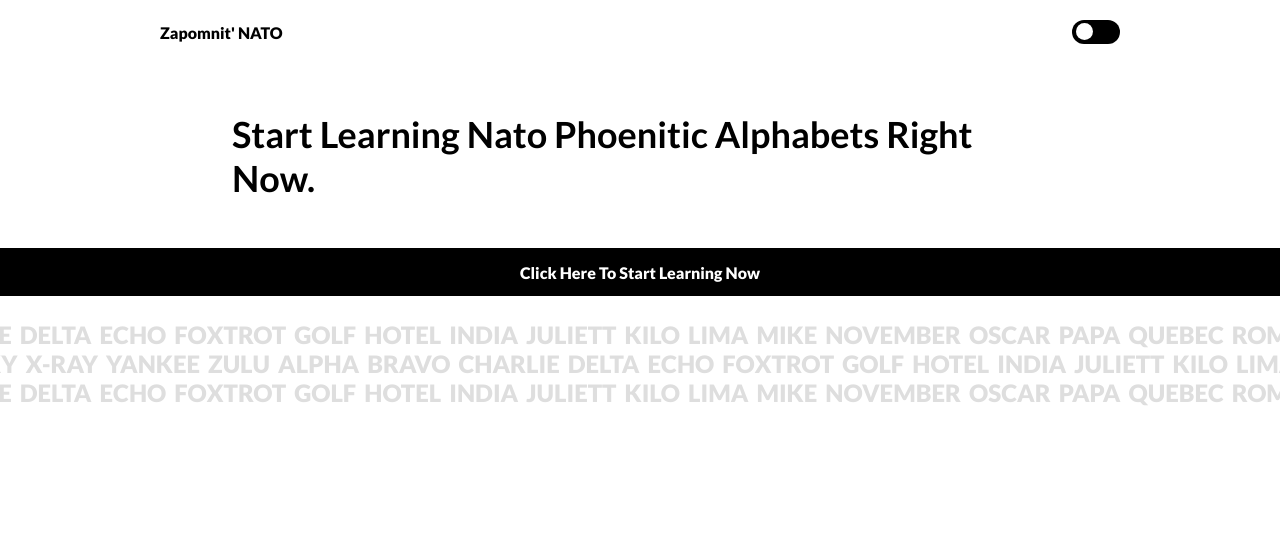
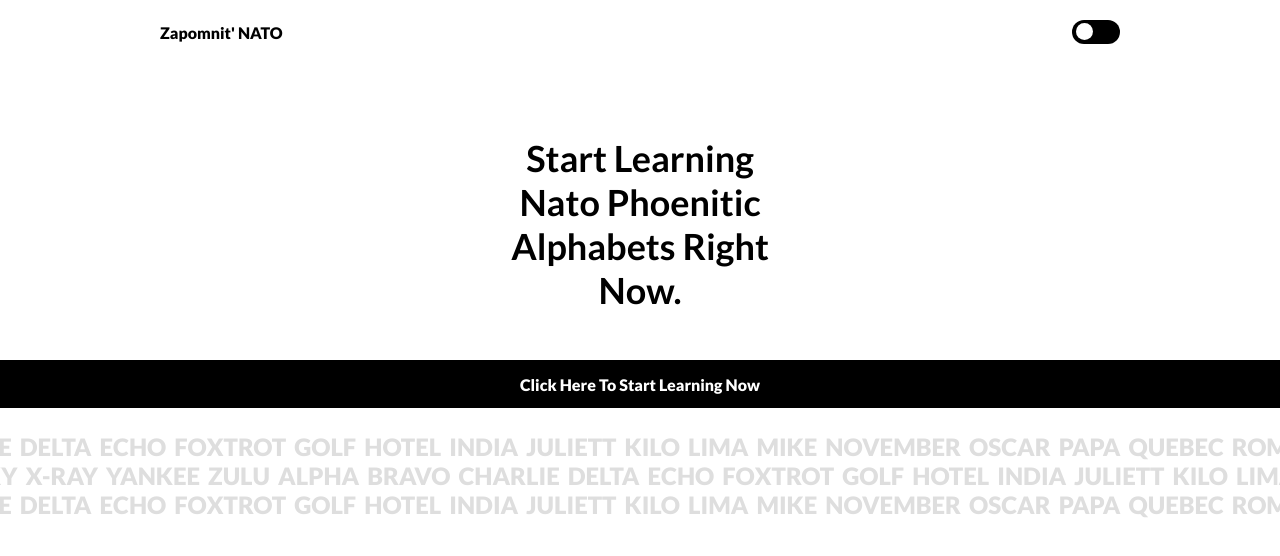
Before and after one commit to safin-sys/zapomnit-nato, a Next.js app: page / in a window 1280 px wide. Shown: the top 556 px of the page. Built offline with nearby package versions, Linux system fonts and the light colour scheme.

Commit message:
hero animation

```diff
--- a/components/Hero.jsx
+++ b/components/Hero.jsx
@@ -1,11 +1,19 @@
 import style from '../styles/Hero.module.scss'
+import 'animate.css'
+import { useRef } from 'react'
 
 export const Hero = () => {
+    const btnP = useRef();
+    const handleHover = () => {
+        btnP.current.classList.add('animate__rubberBand')
+        setTimeout(() => {
+            btnP.current.classList.remove('animate__rubberBand')
+        }, 500)
+    }
     return (
         <div className={style.hero}>
             <h1>Start Learning Nato Phoenitic Alphabets Right Now.</h1>
-            <button>Click Here To Start Learning Now</button>
-            <span></span>
+            <button onMouseEnter={handleHover}><p ref={btnP} className="animate__animated ">Click Here To Start Learning Now</p></button>
         </div>
     )
 }
--- a/components/Navbar.jsx
+++ b/components/Navbar.jsx
@@ -18,7 +18,7 @@
         }, 1000)
     }
     return (
-        <nav className={style.navbar}>
+        <nav className={`${style.navbar} container`}>
             <h1>Zapomnit' NATO</h1>
             <label className="switch">
                 <input type="checkbox" ref={input} onClick={handleClick} />
--- a/package.json
+++ b/package.json
@@ -4,10 +4,11 @@
   "private": true,
   "scripts": {
     "dev": "next dev",
-    "build": "next build",
+    "build": "next build && next export",
     "start": "next start"
   },
   "dependencies": {
+    "animate.css": "^4.1.1",
     "next": "10.1.3",
     "react": "17.0.2",
     "react-dom": "17.0.2",
--- a/pages/index.js
+++ b/pages/index.js
@@ -17,14 +17,12 @@
 export default function Home({ nato }) {
     return (
         <>
-            <div className="container">
             <Head>
                 <title>Zapomnit' NATO</title>
                 <link rel="icon" href="/favicon.ico" />
             </Head>
             <Navbar />
             <Hero />
-            </div>
             <div className="marq">
                 <Marquee gradient={false} speed={50}>
                     {nato.map((alph, i) => {
--- a/styles/Hero.module.scss
+++ b/styles/Hero.module.scss
@@ -1,27 +1,28 @@
 .hero {
 	margin-top: 48px;
-	margin-inline: auto;
-	width: 85%;
+	display: flex;
+	flex-direction: column;
+	align-items: center;
 	h1 {
 		font-size: 36px;
-	}
-	span {
-		display: block;
-		height: 72px;
-		width: 100%;
+		max-width: 15ch;
+		text-align: center;
 	}
 	button {
-		position: absolute;
 		margin-top: 24px;
 		width: 100vw;
-		left: 0;
 		border: none;
-		color: var(--bg);
 		background-color: var(--txt);
 		height: 48px;
-		font-size: 16px;
-		font-weight: 900;
-		font-family: Lato, sans-serif;
+		overflow: hidden;
+		p {
+			color: var(--bg);
+			background-color: var(--txt);
+			font-size: 16px;
+			font-weight: 900;
+			font-family: Lato, sans-serif;
+			margin: auto;
+		}
 		cursor: pointer;
 	}
 	button:active {
```
Also changed, not shown: 1 other file (tests, documents, lock files or other folders). Lines whose indentation alone changed are shown as unchanged.
